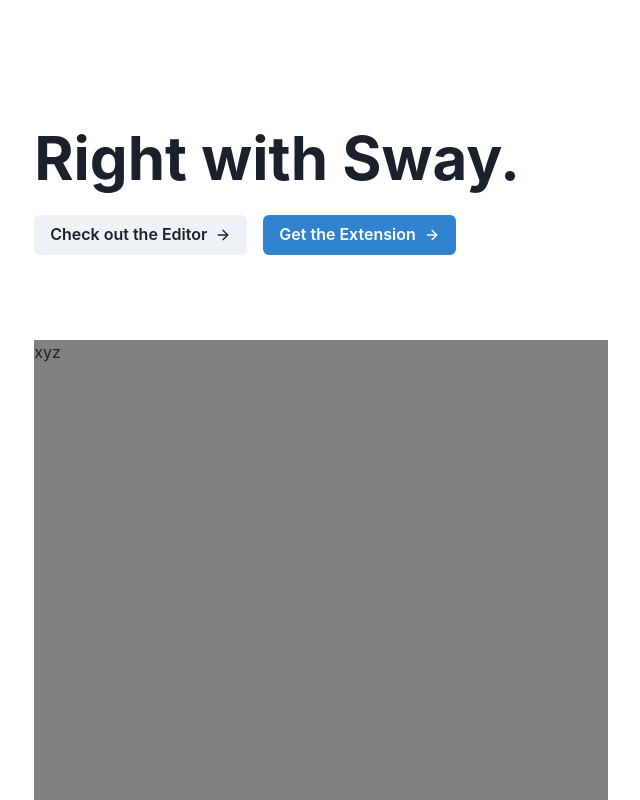
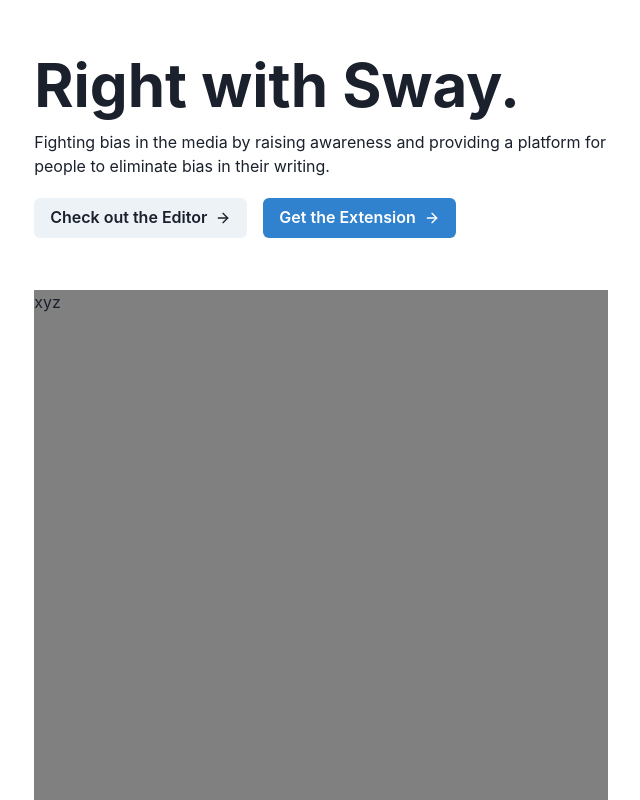
Before and after one commit to alexrpreston/hackprinceton, a React (Create React App) app in the folder frontend/: page / in a window 1280 px wide. Shown: the top 800 px of the page, without its empty margins (319-959 px from the left). Built offline with nearby package versions, Linux system fonts and the light colour scheme.

Commit message:
Fix transition in

```diff
--- a/frontend/src/pages/Home.tsx
+++ b/frontend/src/pages/Home.tsx
@@ -6,7 +6,11 @@
 
 import { FiArrowRight } from 'react-icons/fi';
 
+import { motion, AnimatePresence } from 'framer-motion';
+
 import Typist from '../components/Typist';
+
+const MotionBox = motion(Box);
 
 const Home = () => {
   const [isTyping, setIsTyping] = useState(false);
@@ -14,19 +18,24 @@
   useEffect(() => {
     setTimeout(() => {
       setIsTyping(true);
-    }, 1000);
+    }, 3000);
   }, []);
 
   return (
     <Container>
-      <Center width="100%" height="300px">
+      <Box width="100%" minHeight="250px">
         <Box width="100%">
           <Box as="h1" fontSize="6xl" fontWeight="bold">
             <Typist text={'Right with Sway.'} />
           </Box>
 
+          <AnimatePresence>
             {isTyping && (
-            <Box my={3} width="100%">
+              <MotionBox width="100%" initial={{ opacity: 0 }} animate={{ opacity: 1 }}>
+                <Text mb={5}>
+                  Fighting bias in the media by raising awareness and providing a platform for
+                  people to eliminate bias in their writing.
+                </Text>
                 <HStack spacing={4}>
                   <Button as={Link} to="/editor">
                     Check out the Editor <Icon as={FiArrowRight} ml={2} />
@@ -35,10 +44,11 @@
                     Get the Extension <Icon as={FiArrowRight} ml={2} />
                   </Button>
                 </HStack>
+              </MotionBox>
+            )}
+          </AnimatePresence>
         </Box>
-          )}
       </Box>
-      </Center>
       <Box height="1000px" bgColor="gray">
         xyz
       </Box>
```
Lines whose indentation alone changed are shown as unchanged.
